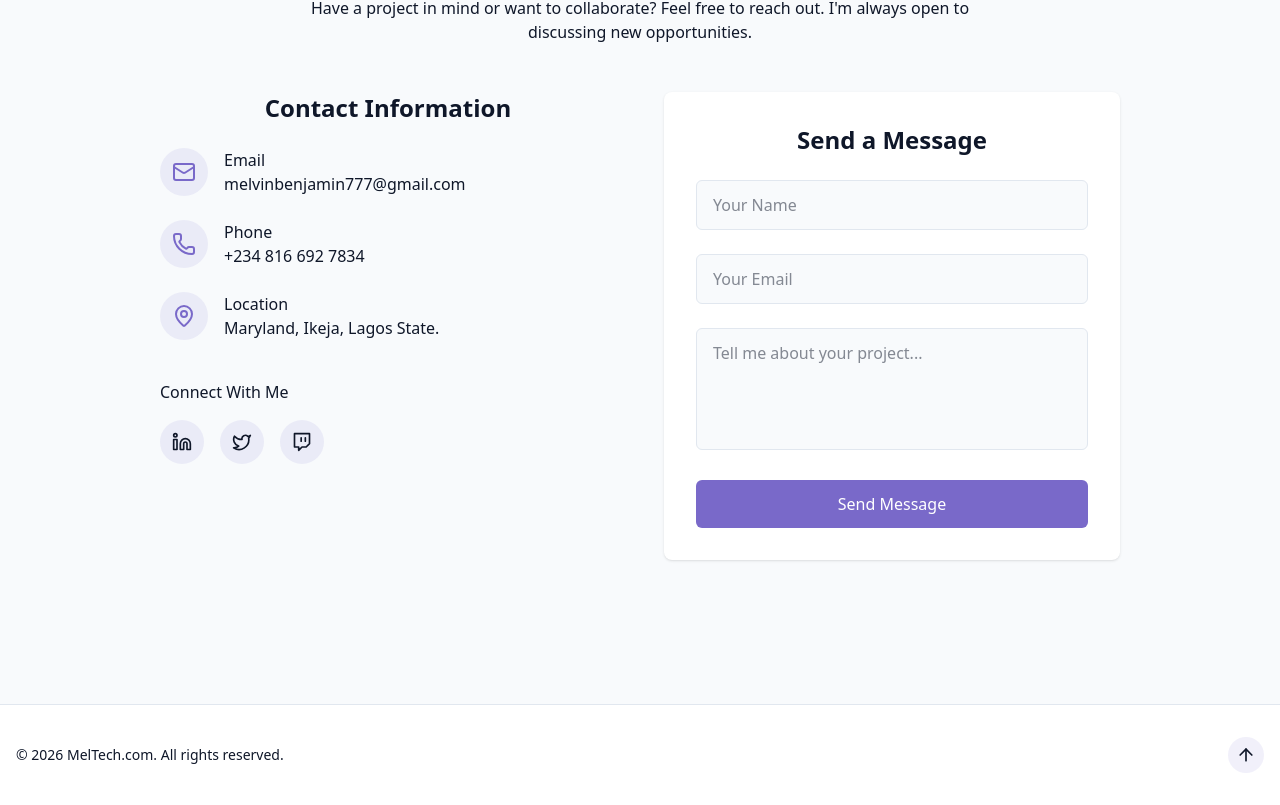
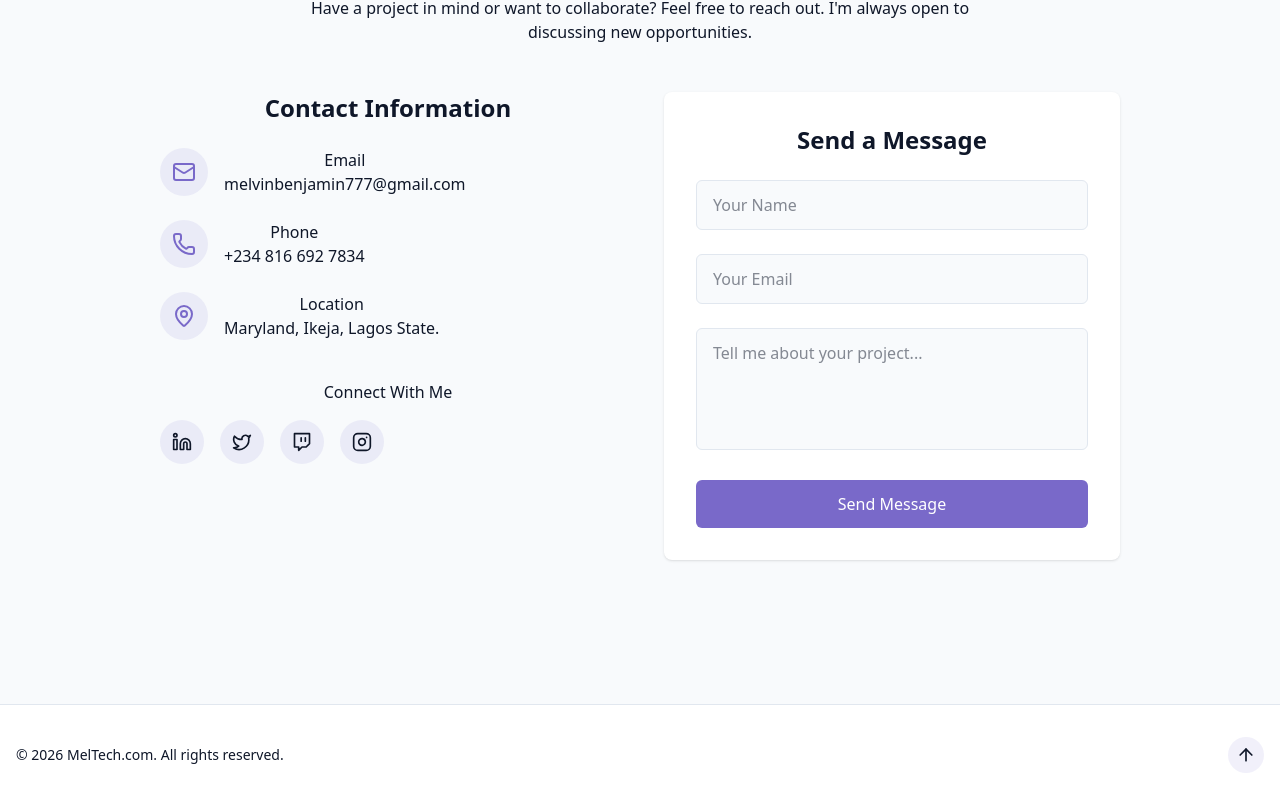
Before and after one commit to melvincbenjamin/meltech_breeze, a React (Vite) app: page / in a window 1280 px wide. Shown: the part 4492-5297 px from the top of the page. Built offline with nearby package versions, Linux system fonts and the light colour scheme.

Commit message:
Update ContactSection.jsx

```diff
--- a/src/components/ContactSection.jsx
+++ b/src/components/ContactSection.jsx
@@ -6,6 +6,7 @@ import {
   Twitter,
   Twitch,
   MessageCircle,
+  Instagram,
 } from "lucide-react";
 import { motion } from "framer-motion";
 import toast, { Toaster } from "react-hot-toast";
@@ -19,7 +20,6 @@ export const ContactSection = () => {
     e.preventDefault();
     setIsSending(true);
 
-    // Show loading toast
     toast.loading("Sending message...", { id: "contactToast" });
 
     const form = formRef.current;
@@ -53,13 +53,34 @@ export const ContactSection = () => {
     }
   };
 
+  const socialLinks = [
+    {
+      icon: Linkedin,
+      href: "https://www.linkedin.com/in/melvin-benjamin-b746a022b/",
+      label: "LinkedIn",
+    },
+    {
+      icon: Twitter,
+      href: "https://x.com/Melvyn__Breeze",
+      label: "Twitter",
+    },
+    {
+      icon: Twitch,
+      href: "https://www.twitch.tv/settings/profile",
+      label: "Twitch",
+    },
+    {
+      icon: Instagram,
+      href: "https://www.instagram.com/breeze__mel/",
+      label: "Instagram",
+    },
+  ];
+
   return (
     <section id="contact" className="py-24 px-4 relative bg-secondary/30">
-      {/* Single Toaster at the top-right */}
       <Toaster position="top-right" />
 
       <div className="container mx-auto max-w-5xl">
-        {/* Heading */}
         <motion.h2
           initial={{ opacity: 0, y: 30 }}
           whileInView={{ opacity: 1, y: 0 }}
@@ -90,7 +111,6 @@ export const ContactSection = () => {
             viewport={{ once: true }}
             className="space-y-10"
           >
-            {/* Contact Information */}
             <div>
               <h3 className="text-2xl font-semibold mb-6">
                 Contact Information
@@ -102,7 +122,7 @@ export const ContactSection = () => {
                     <Mail className="h-6 w-6 text-primary" />
                   </div>
                   <div>
-                    <h4 className="font-medium text-left">Email</h4>
+                    <h4 className="font-medium">Email</h4>
                     <a
                       href="mailto:melvinbenjamin777@gmail.com"
                       className="text-muted-foreground hover:text-primary transition"
@@ -117,7 +137,7 @@ export const ContactSection = () => {
                     <Phone className="h-6 w-6 text-primary" />
                   </div>
                   <div>
-                    <h4 className="font-medium text-left">Phone</h4>
+                    <h4 className="font-medium">Phone</h4>
                     <a
                       href="tel:+2348166927834"
                       className="text-muted-foreground hover:text-primary transition"
@@ -132,8 +152,8 @@ export const ContactSection = () => {
                     <MapPin className="h-6 w-6 text-primary" />
                   </div>
                   <div>
-                    <h4 className="font-medium text-left">Location</h4>
-                    <p className="text-muted-foreground hover:text-primary">
+                    <h4 className="font-medium">Location</h4>
+                    <p className="text-muted-foreground">
                       Maryland, Ikeja, Lagos State.
                     </p>
                   </div>
@@ -143,14 +163,15 @@ export const ContactSection = () => {
 
             {/* Socials */}
             <div>
-              <h4 className="font-medium mb-4 text-left">Connect With Me</h4>
+              <h4 className="font-medium mb-4">Connect With Me</h4>
               <div className="flex space-x-4">
-                {[Linkedin, Twitter, Twitch].map((Icon, i) => (
+                {socialLinks.map(({ icon: Icon, href, label }, i) => (
                   <a
                     key={i}
-                    href="#"
+                    href={href}
                     target="_blank"
                     rel="noreferrer"
+                    aria-label={label}
                     className="p-3 rounded-full bg-primary/10 hover:bg-primary hover:text-white transition"
                   >
                     <Icon className="h-5 w-5" />
@@ -170,11 +191,15 @@ export const ContactSection = () => {
           >
             <h3 className="text-2xl font-semibold mb-6">Send a Message</h3>
 
-            <form
-              ref={formRef}
-              onSubmit={handleSubmit}
-              className="space-y-6"
-            >
+            <form ref={formRef} onSubmit={handleSubmit} className="space-y-6">
+  {/* REQUIRED: FormSubmit settings */}
+  <input type="hidden" name="_subject" value="New Contact Message 🚀" />
+  <input type="hidden" name="_template" value="table" />
+  <input type="hidden" name="_captcha" value="false" />
+
+  {/* Optional but recommended */}
+  <input type="hidden" name="_autoresponse" value="Thanks for reaching out! I’ll get back to you shortly." />
+
   <input
     type="text"
     name="name"
@@ -211,6 +236,7 @@ export const ContactSection = () => {
     {isSending ? "Sending..." : "Send Message"}
   </button>
 </form>
+
           </motion.div>
         </div>
       </div>
```
Lines whose indentation alone changed are shown as unchanged.
